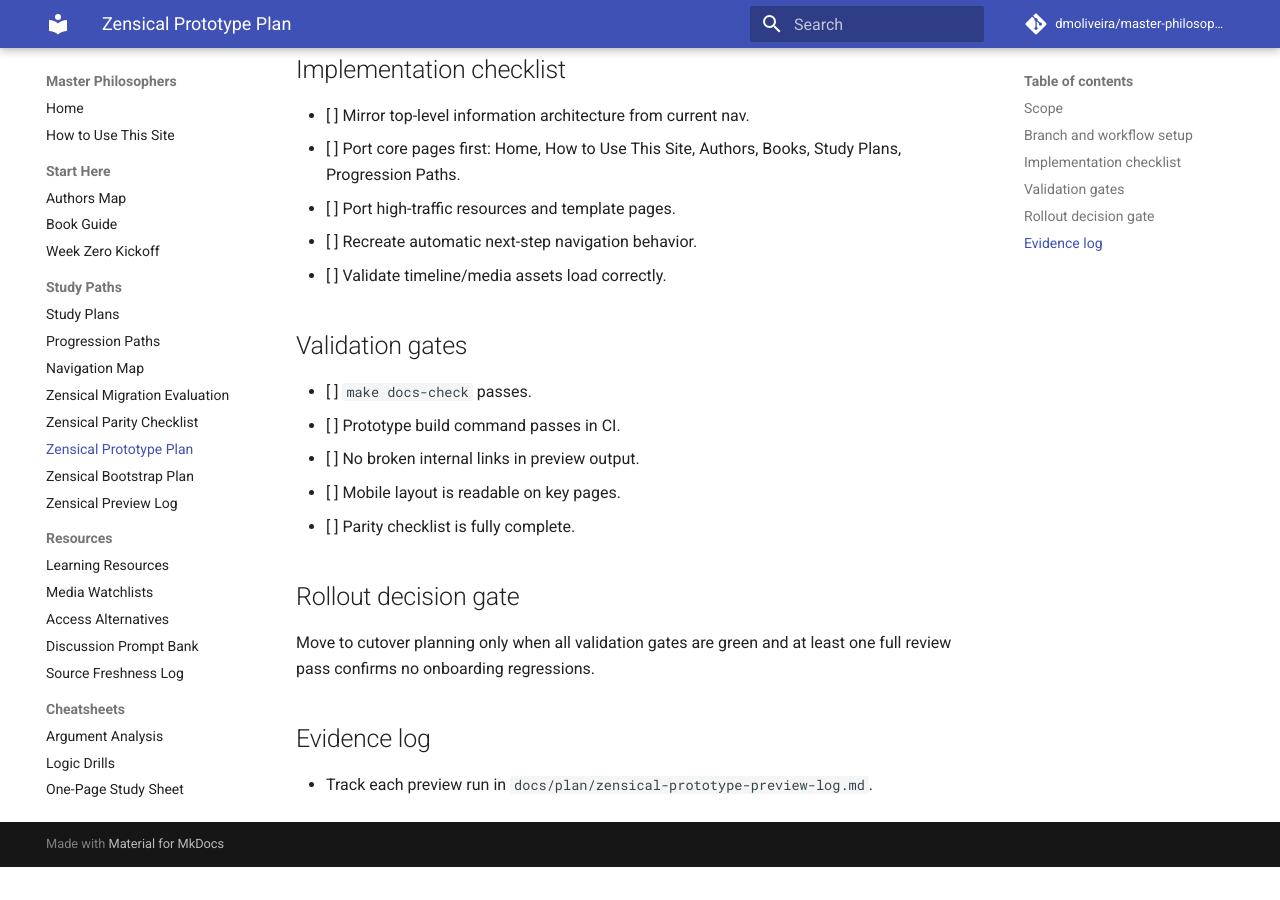
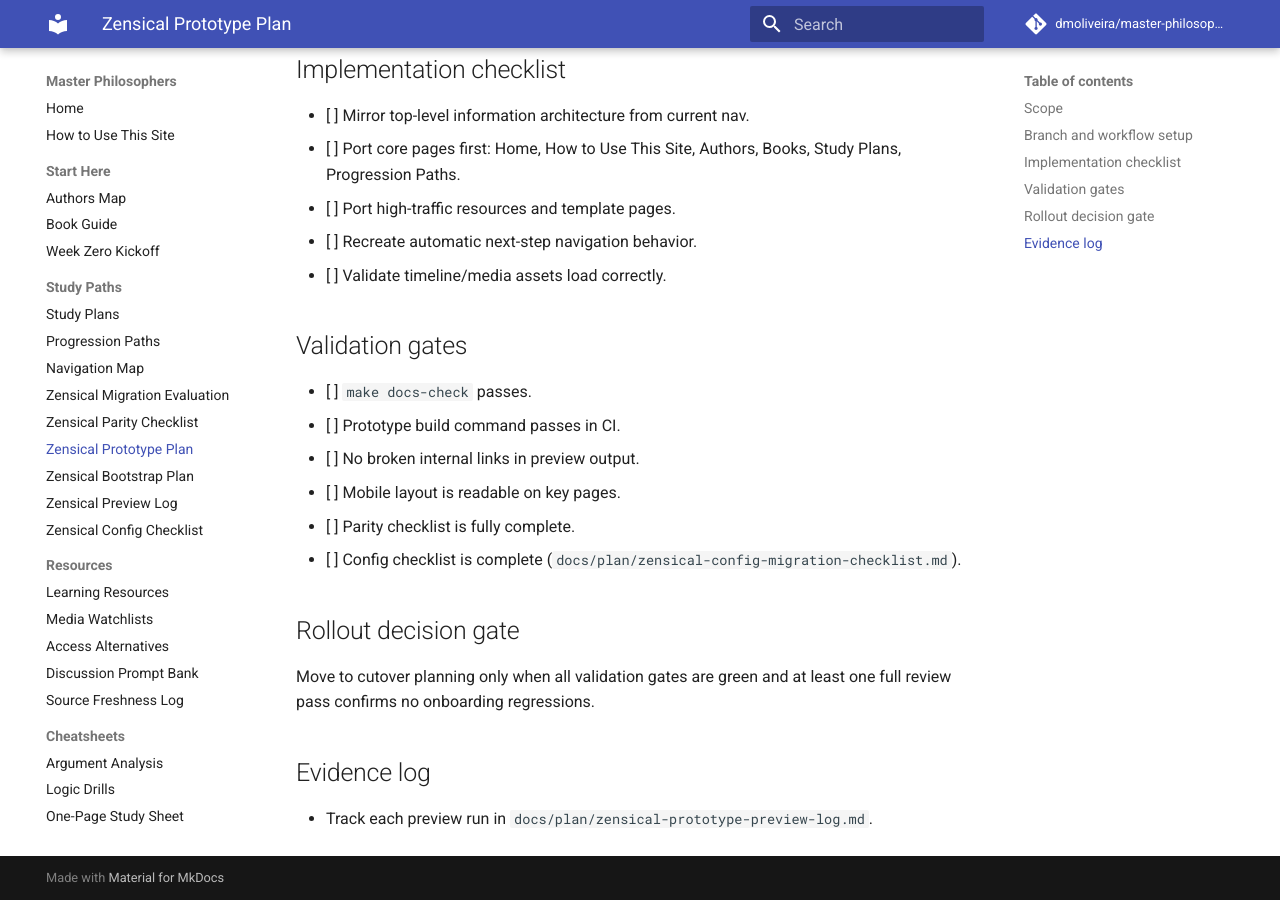
Before and after one commit to dmoliveira/master-philosophers, an MkDocs documentation site: the page built from docs/plan/zensical-prototype-execution-plan.md, in a window 1280 px wide and 900 px high, scrolled down 729 px. Built offline with MkDocs 1.6.1 and Material for MkDocs 9.7.7, drawn with Linux system fonts in a browser that asks for light colours; comment, search, counter and statistics services are not loaded; before the commit the page ends 1596 px from its top, so only the background shows below that.

Commit message:
docs wire zensical config checklist into docs flow

```diff
--- a/docs/plan/zensical-prototype-execution-plan.md
+++ b/docs/plan/zensical-prototype-execution-plan.md
@@ -37,6 +37,7 @@ Preview workflow scaffold: `.github/workflows/zensical-preview.yml`.
 - [ ] No broken internal links in preview output.
 - [ ] Mobile layout is readable on key pages.
 - [ ] Parity checklist is fully complete.
+- [ ] Config checklist is complete (`docs/plan/zensical-config-migration-checklist.md`).
 
 ## Rollout decision gate
 
--- a/mkdocs.yml
+++ b/mkdocs.yml
@@ -38,6 +38,7 @@ nav:
       - Zensical Prototype Plan: plan/zensical-prototype-execution-plan.md
       - Zensical Bootstrap Plan: plan/zensical-prototype-bootstrap-plan.md
       - Zensical Preview Log: plan/zensical-prototype-preview-log.md
+      - Zensical Config Checklist: plan/zensical-config-migration-checklist.md
   - Resources:
       - Learning Resources: resources/learning-resources.md
       - Media Watchlists: resources/media-watchlists.md
```
Also changed, not shown: README.md (+1 -0 lines).
